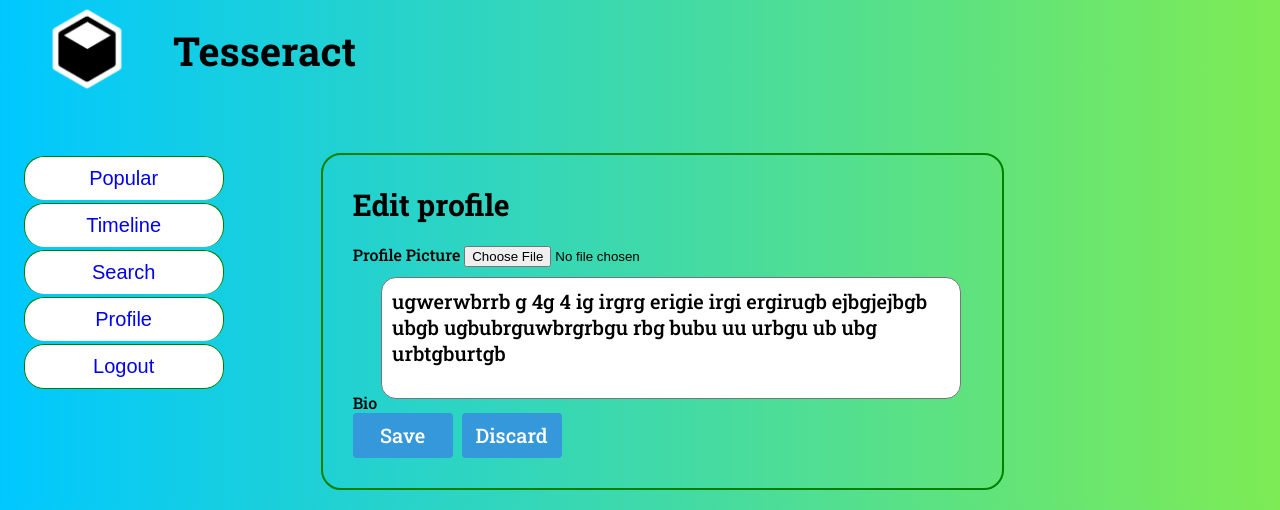
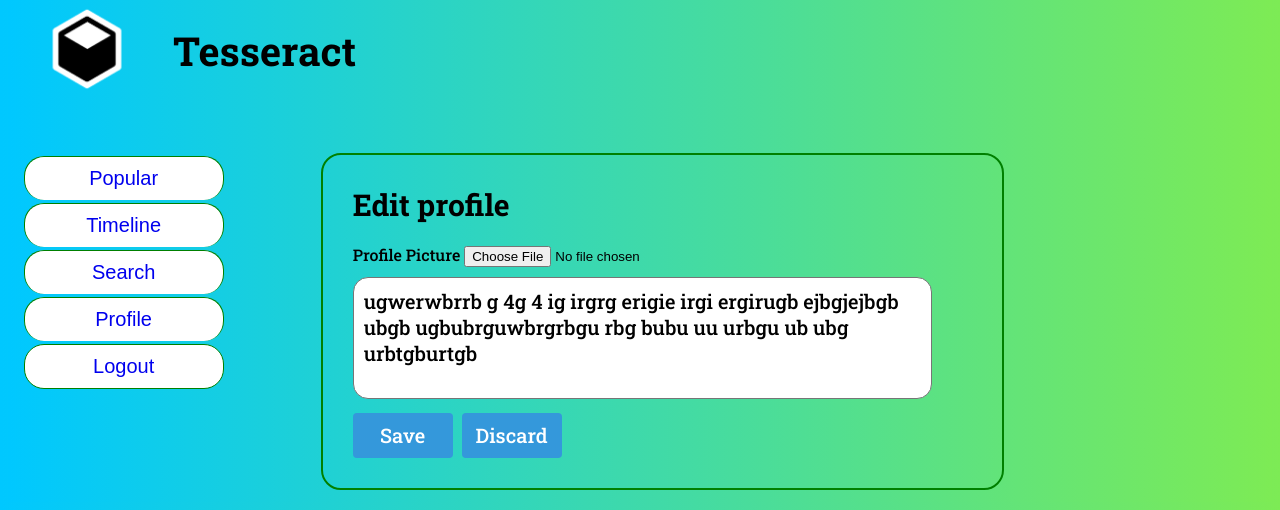
Before and after one commit to CodingLife1024/FlaskPractice, a Flask app: page /profile/1/editProfile in a window 1280 px wide. Shown: the part 951-1461 px from the top of the page. Run offline with Flask 3, Linux system fonts and the light colour scheme; data comes from the database, SQL or seed files in the repository; both versions use the stored data as it was after the commit.

Commit message:
jehgqeu bgerbggergywueugu

```diff
--- a/templates/editProfile.html
+++ b/templates/editProfile.html
@@ -31,18 +31,18 @@
                     <div class="heading"><h2>Edit profile</h2></div>
                         <div class="new">
 
-                            <form method="post" enctype="multipart/form-data">
+                            <form method="post" enctype="multipart/form-data" id="myForm">
                                 <div class="form-group">
                                     <label for="pic">Profile Picture</label>
                                     <input type="file" name="pic" class="form-control-file" id="pic">
                                 </div>
                                 <div class="form-group">
-                                    <label for="bio">Bio</label>
-                                    <textarea name="bio" class="form-control">{{ user['bio'] }}</textarea>
+                                    <label for="bio"></label>
+                                    <textarea name="bio" class="form-control" placeholder="Add Bio">{{ user['bio'] }}</textarea>
                                 </div>
                                 <div class="buttons">
                                     <input type="submit" name="submit_button" value="Save">
-                                    <input type="submit" name="submit_button" value="Discard">
+                                    <input type="submit" name="submit_button" value="Discard" onclick="document.getElementById('myForm').reset();">
                                 </div>
                             </form>
 
--- a/templates/newPost.html
+++ b/templates/newPost.html
@@ -30,6 +30,7 @@
                 <div class="createPost">
                     <div class="heading"><h2>Create a New Post !!!</h2></div>
                         <div class="new">
+
                             <form method="post" action="upload.php" method="post" enctype="multipart/form-data">
                                 <label for="image-upload"><h3>Upload Image</h3></label>
                                 <input type="file" name="image-upload" id="image-upload">
@@ -41,6 +42,7 @@
                                     <input type="submit" name="submit_button" value="Discard">
                                 </div>
                             </form>
+
                         </div>
                     </div>
                 </div>
```
Also changed, not shown: database.db.
